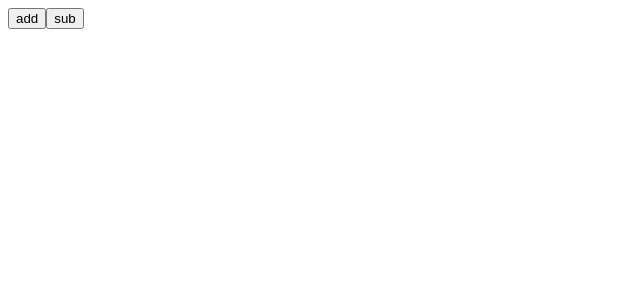
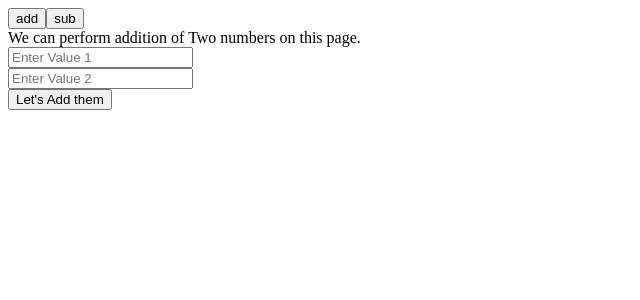
Before and after one commit to azhar0610/Calculator, an Angular app: page / in a window 1280 px wide. Shown: the top 300 px of the page, without its empty margins (0-640 px from the left). Built offline with nearby package versions, Linux system fonts and the light colour scheme.

Commit message:
Adding Addition component

```diff
--- /dev/null
+++ b/src/app/addition/addition.component.html
@@ -0,0 +1,13 @@
+<div>
+    We can perform addition of Two numbers on this page.
+</div>
+
+<input type="number" name="val1" [(ngModel)]="val1" placeholder="Enter Value 1 ">
+<br>
+<input type="number" name="val2" [(ngModel)]="val2" placeholder="Enter Value 2 ">
+<br>
+<button type="button" (click) = "getSum()" class="operator" value="+">Let's Add them</button>
+
+<div>
+    {{val3}}
+</div>
--- /dev/null
+++ b/src/app/addition/addition.component.ts
@@ -0,0 +1,27 @@
+import { Component, OnInit } from '@angular/core';
+
+@Component({
+  selector: 'app-addition',
+  templateUrl: './addition.component.html',
+  styleUrls: ['./addition.component.css']
+})
+export class AdditionComponent implements OnInit {
+
+  val1!: any;
+  val2!: any;
+  val3!: any;
+
+  constructor() { }
+
+  ngOnInit(): void {
+  }
+
+  getSum(){
+    console.log()
+    this.val3 = this.val1 + this.val2;
+    console.log(this.val1);
+    console.log(this.val2);
+    console.log(this.val3);
+    }
+
+}
--- a/src/app/app.component.html
+++ b/src/app/app.component.html
@@ -2,3 +2,4 @@
   <button>add</button>
   <button>sub</button>
 </div>
+<div> <app-addition></app-addition></div>
```
Also changed, not shown: src/app/app.module.ts (+6 -2 lines), src/app/addition/addition.component.css (added), 1 other file (tests, documents, lock files or other folders).
